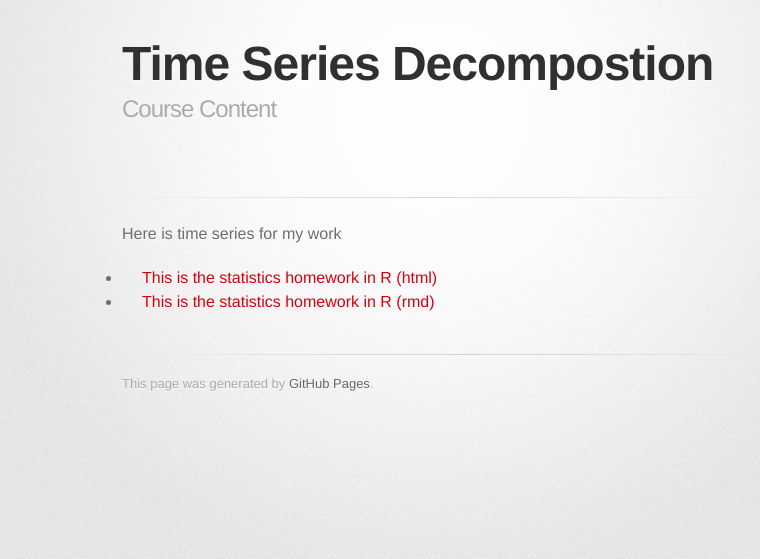
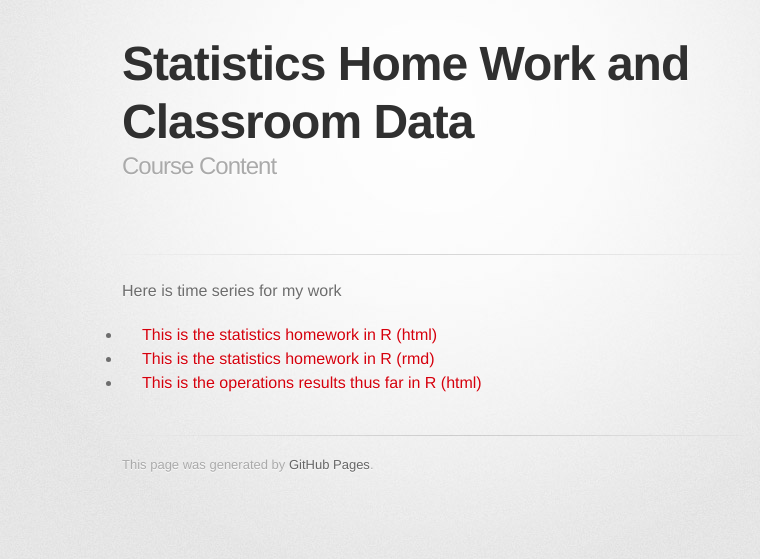
Before and after one commit to bmarlin96/bmarlin96.github.io, a Jekyll site: the page built from Timeseries/index.md, in a window 1280 px wide. Shown: the top 559 px of the page, without its empty margins (208-968 px from the left). Built offline with Jekyll 4.4.1, drawn with Linux system fonts in a browser that asks for light colours; some web fonts are replaced; our own code applies the rules of GitHub Pages for plain Markdown files.

Commit message:
Update index.md

```diff
--- a/Timeseries/index.md
+++ b/Timeseries/index.md
@@ -1,7 +1,8 @@
 ---
-title: Time Series Decompostion
+title: Statistics Home Work and Classroom Data
 description: Course Content
 ---
 Here is time series for my work
 - [This is the statistics homework in R (html)](hw.html)
 - [This is the statistics homework in R (rmd)](hw.Rmd)
+- [This is the operations results thus far in R (html)](operation.html)
```
